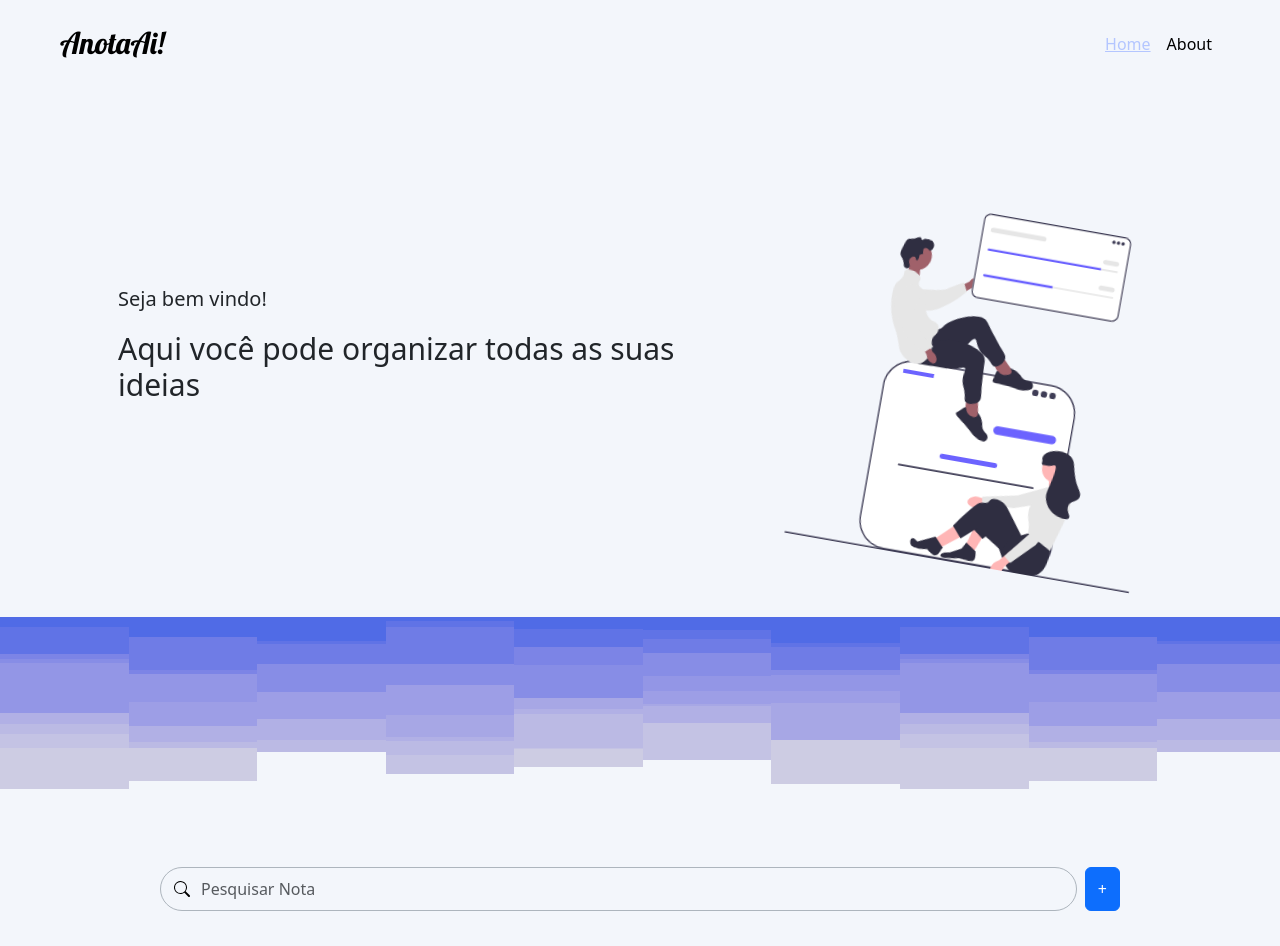
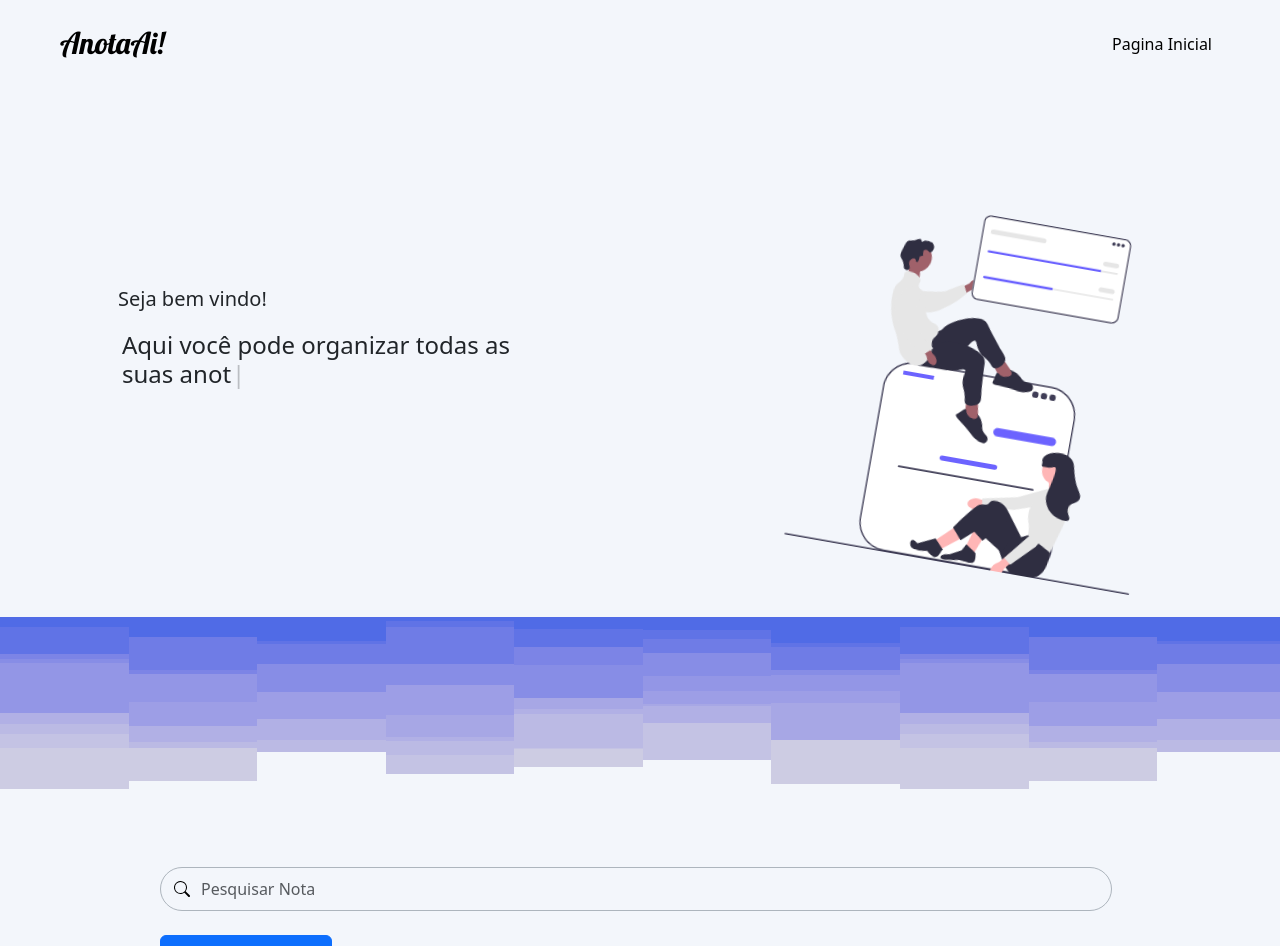
Before and after one commit to Wr3tchedTorch/AnotaAi, a React (Vite) app in the folder client/: page / in a window 1280 px wide. Shown: the top 946 px of the page. Built offline with nearby package versions, Linux system fonts and the light colour scheme; no server answers.

Commit message:
AnotaAi 1.0 concluido

```diff
--- a/client/package.json
+++ b/client/package.json
@@ -15,7 +15,8 @@
     "react": "^18.2.0",
     "react-dom": "^18.2.0",
     "react-router-dom": "^6.15.0",
-    "react-type-animation": "^3.1.0"
+    "react-type-animation": "^3.1.0",
+    "typewriter-effect": "^2.20.1"
   },
   "devDependencies": {
     "@types/react": "^18.0.28",
--- a/client/src/components/Footer.tsx
+++ b/client/src/components/Footer.tsx
@@ -8,7 +8,7 @@ const Footer = () => {
       <div className="w-50" id="footer-div">
         <h5>Esse site foi desenvolvido por Eric Moura</h5>
         <hr />
-        <p style={{textAlign: "justify"}}>
+        <p style={{ textAlign: "justify" }}>
           Esse site foi criado com o intuito de desenvolver minhas habilidades e
           expandir meu conhecimento em ferramentas como{" "}
           <a href="https://react.dev">ReactJS</a> e
@@ -27,13 +27,13 @@ const Footer = () => {
         <h5>Redes Sociais</h5>
         <hr />
         <li>
-          <a href="">Instagram</a>
+          <a href="https://www.instagram.com/ericericeri_/">Instagram</a>
         </li>
         <li>
-          <a href="">Github</a>
+          <a href="https://github.com/Wr3tchedTorch?tab=repositories">Github</a>
         </li>
         <li>
-          <a href="">Linkedin</a>
+          <p>Linkedin</p>
         </li>
       </ul>
     </footer>
--- a/client/src/components/Navbar.tsx
+++ b/client/src/components/Navbar.tsx
@@ -1,5 +1,4 @@
 import { NavLink } from "react-router-dom";
-import { useState } from "react";
 import { useLocation } from "react-router-dom";
 
 const Navbar = ({ pages }: { pages: Array<String> }) => {
@@ -24,31 +23,11 @@ const Navbar = ({ pages }: { pages: Array<String> }) => {
           >
             <span className="navbar-toggler-icon"></span>
           </button>
-          <div
-            className="collapse navbar-collapse"
-            id="navbarNav"
-          >
+          <div className="collapse navbar-collapse" id="navbarNav">
             <ul className="navbar-nav">
               <li className="nav-item m-1 mx-2">
-                <NavLink
-                  to={"/"}
-                  className={
-                    "navLink" +
-                    (location.pathname == "/" ? " active-navlink" : "")
-                  }
-                >
-                  Home
-                </NavLink>
-              </li>
-              <li className="nav-item m-1 mx-2">
-                <NavLink
-                  to={"/about"}
-                  className={
-                    "navLink" +
-                    (location.pathname == "/about" ? " active-navlink" : "")
-                  }
-                >
-                  About
+                <NavLink to={"/"} className="navLink">
+                  Pagina Inicial
                 </NavLink>
               </li>
             </ul>
--- a/client/src/components/Pagination.tsx
+++ b/client/src/components/Pagination.tsx
@@ -6,7 +6,6 @@ type PaginationProps = {
   paginate: any;
   currentPage: any;
   maxNavigatorPagesNum: any;
-  windowWidth: any;
 };
 
 const Pagination = ({
@@ -15,7 +14,6 @@ const Pagination = ({
   paginate,
   currentPage,
   maxNavigatorPagesNum,
-  windowWidth,
 }: PaginationProps) => {
   const pageNumbers = [];
   const totalPages = [];
--- a/client/src/components/RenderPagination.tsx
+++ b/client/src/components/RenderPagination.tsx
@@ -34,7 +34,6 @@ const RenderPagination = ({
         paginate={paginate}
         currentPage={currentPage}
         maxNavigatorPagesNum={maxNavigatorPagesNum}
-        windowWidth={windowWidth}
       />
     </>
   );
--- a/client/src/components/SearchBar.tsx
+++ b/client/src/components/SearchBar.tsx
@@ -28,7 +28,7 @@ const SearchBar = ({
   }
 
   return (
-    <form className="d-flex w-75 m-auto mb-5" role="search" id="navbar">
+    <form className="d-flex flex-wrap w-75 m-auto mb-5" role="search" id="navbar">
       <input
         className="form-control me-2 rounded-pill border border-dark-subtle nosubmit"
         type="search"
@@ -38,14 +38,14 @@ const SearchBar = ({
       />
       <button
         type="button"
-        className="btn btn-primary rounded "
+        className="btn btn-primary rounded mt-4"
         data-bs-toggle="modal"
         data-bs-target="#newNoteModal"
         onClick={() => {
-          setAnimateModal(animateModal == 0 ? 1 : 0);
+        setAnimateModal(animateModal == 0 ? 1 : 0);
         }}
       >
-        +
+        Adicionar Anotação
       </button>
     </form>
   );
--- a/client/src/pages/Home.tsx
+++ b/client/src/pages/Home.tsx
@@ -1,5 +1,5 @@
 import "../assets/home.css";
-import { TypeAnimation } from "react-type-animation";
+// import { TypeAnimation } from "react-type-animation";
 import { motion } from "framer-motion";
 import { useState, useEffect } from "react";
 import { getNotes, postNote } from "../api/axios";
@@ -8,6 +8,7 @@ import Modal from "../components/Modal";
 import Notes from "../components/Notes";
 import Footer from "../components/Footer";
 import RenderPagination from "../components/RenderPagination";
+import Typewriter from "typewriter-effect";
 
 // Aqui você pode organizar todas as suas anotações.
 
@@ -79,24 +80,27 @@ const Home = () => {
       <div className="container flex-container w-100 px-5">
         <div className="floating-text">
           <h5 style={{ marginTop: 100, marginBottom: 20 }}>Seja bem vindo!</h5>
-          <h4>
-            <TypeAnimation
-              sequence={[
-                // Same substring at the start will only be typed out once, initially
-                "Aqui você pode organizar todas as suas anotações",
-                3000, // wait 1s before replacing "Mice" with "Hamsters"
-                "Aqui você pode organizar todas as suas ideias",
-                3000,
-              ]}
-              wrapper="span"
-              speed={60}
-              style={{
-                fontSize: "30px",
-                display: "inline-block",
-                maxWidth: 600,
-              }}
-              repeat={Infinity}
-            />
+          <h4 className="d-flex">
+            <div className="mx-1">
+              <Typewriter
+                options={{
+                  loop: true,
+                  autoStart: true,
+                }}
+                onInit={(typewriter) => {
+                  typewriter
+                    .changeDelay(55)
+                    .changeDeleteSpeed(55)
+                    .typeString("Aqui você pode organizar todas as <br />suas ")
+                    .typeString("anotações")
+                    .pauseFor(1200)
+                    .deleteChars(9)
+                    .typeString("ideias")
+                    .pauseFor(2000)
+                    .start();
+                }}
+              />
+            </div>
           </h4>
         </div>
         <motion.div
```
Also changed, not shown: 1 other file (tests, documents, lock files or other folders).
